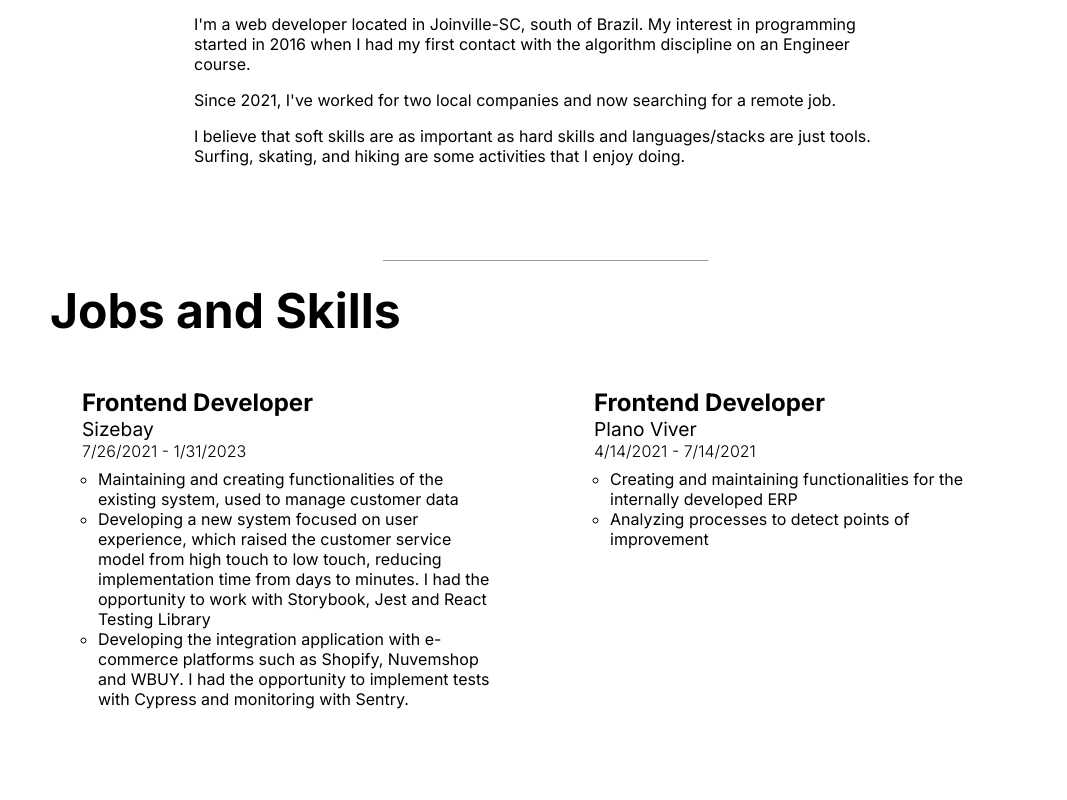
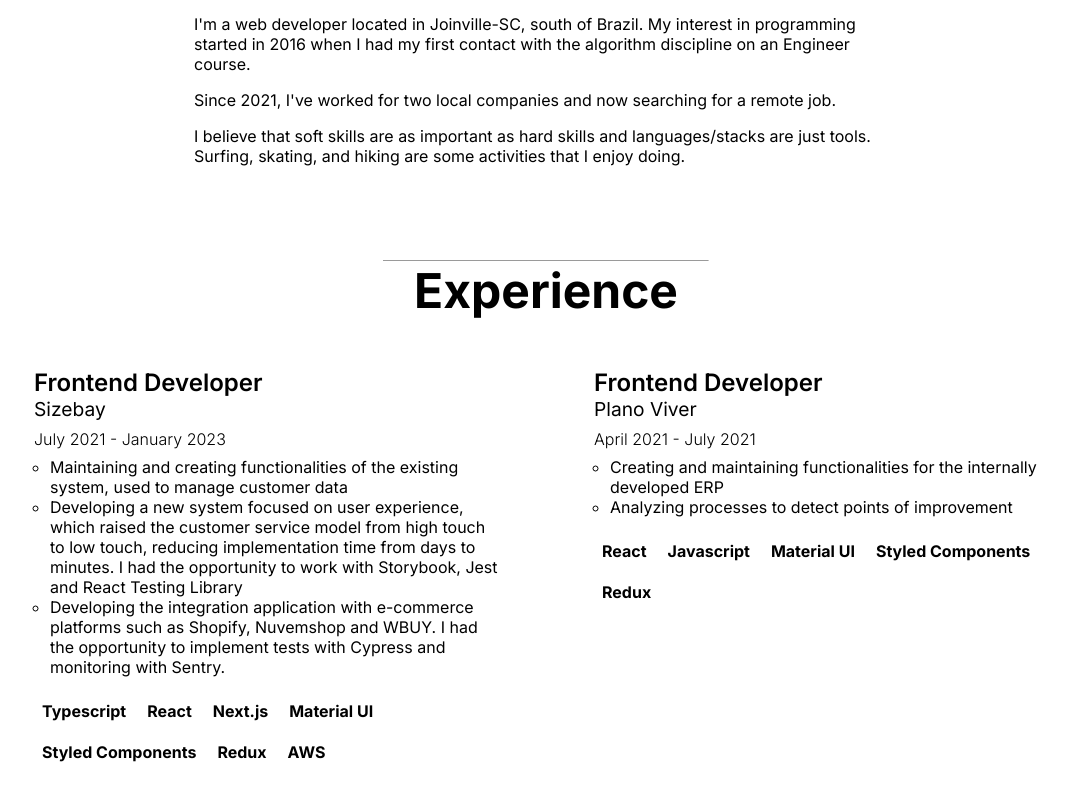
Before and after one commit to viniciusbe/thevibes, a Next.js app: page / in a window 1280 px wide. Shown: the part 901-1701 px from the top of the page, without its empty margins (94-1161 px from the left). Before the commit the page ends 1662 px from the top, so only its background shows below. Built offline with nearby package versions, Linux system fonts and the light colour scheme.

Commit message:
feat: add techs to experiences

```diff
--- a/src/components/Jobs.tsx
+++ b/src/components/Jobs.tsx
@@ -13,6 +13,15 @@ const companies = [
       'Developing a new system focused on user experience, which raised the customer service model from high touch to low touch, reducing implementation time from days to minutes. I had the opportunity to work with Storybook, Jest and React Testing Library',
       'Developing the integration application with e-commerce platforms such as Shopify, Nuvemshop and WBUY. I had the opportunity to implement tests with Cypress and monitoring with Sentry.',
     ],
+    techs: [
+      'Typescript',
+      'React',
+      'Next.js',
+      'Material UI',
+      'Styled Components',
+      'Redux',
+      'AWS',
+    ],
   },
   {
     id: 'planoViver',
@@ -25,24 +34,32 @@ const companies = [
       'Creating and maintaining functionalities for the internally developed ERP',
       'Analyzing processes to detect points of improvement',
     ],
+    techs: ['React', 'Javascript', 'Material UI', 'Styled Components', 'Redux'],
   },
 ]
 
 export default function Jobs() {
   const formatDateString = (stringDate: string) => {
-    return new Date(stringDate).toLocaleDateString()
+    return new Date(stringDate).toLocaleDateString('en-US', {
+      month: 'long',
+      year: 'numeric',
+    })
   }
+
   return (
     <section className={styles.section} id="jobs">
-      <h1>Jobs and Skills</h1>
+      <h1>Experience</h1>
 
       <div>
         {companies.map((company) => (
           <div key={company.id} className={styles.job}>
-            <h2>{company.role}</h2>
-            <a href={company.link} target="_blank" rel="noopener noreferrer">
-              <p>{company.name}</p>
-            </a>
+            <div>
+              <h2>{company.role}</h2>
+              <a href={company.link} target="_blank" rel="noopener noreferrer">
+                {company.name}
+              </a>
+            </div>
+
             <p>
               {formatDateString(company.from)} - {formatDateString(company.to)}
             </p>
@@ -52,6 +69,12 @@ export default function Jobs() {
                 <li key={index}>{activity}</li>
               ))}
             </ul>
+
+            <div className={styles.techs}>
+              {company.techs.map((tech) => (
+                <div key={tech}>{tech}</div>
+              ))}
+            </div>
           </div>
         ))}
       </div>
--- a/src/styles/Jobs.module.css
+++ b/src/styles/Jobs.module.css
@@ -1,8 +1,4 @@
 .section {
-  max-height: 600px;
-  min-height: 500px;
-  max-width: 1200px;
-  padding: 0 3rem;
   display: flex;
   justify-content: center;
   flex-direction: column;
@@ -11,19 +7,33 @@
 .section > div {
   display: flex;
   gap: 2rem;
+  flex-wrap: wrap;
+  margin-top: 1rem;
+}
+
+.section h1 {
+  text-align: center;
+}
+
+.section h2 {
+  font-weight: 600;
 }
 
 .job {
+  min-width: 450px;
   flex: 1;
-  margin-top: 1rem;
+  display: flex;
+  flex-direction: column;
   border: 1px solid var(--secondary-ltr);
   padding: 2rem;
   border-radius: 8px;
+  gap: 0.5rem;
 }
 
 .job a {
   color: var(--secondary);
   font-size: 1.2rem;
+  width: fit-content;
 }
 
 .job > p {
@@ -34,9 +44,25 @@
 .job ul {
   list-style-type: circle;
   color: var(--primary-lt);
-  margin-top: 0.5rem;
   margin-left: 1rem;
 }
+
 .job li::marker {
   color: var(--secondary);
 }
+
+.techs {
+  display: flex;
+  flex-wrap: wrap;
+  gap: 5px;
+  margin-top: 0.5rem;
+}
+
+.techs div {
+  border: 1px solid var(--secondary-lt);
+  border-radius: 3px;
+
+  padding: 0.5rem;
+  color: var(--primary-lt);
+  font-weight: bold;
+}
```
